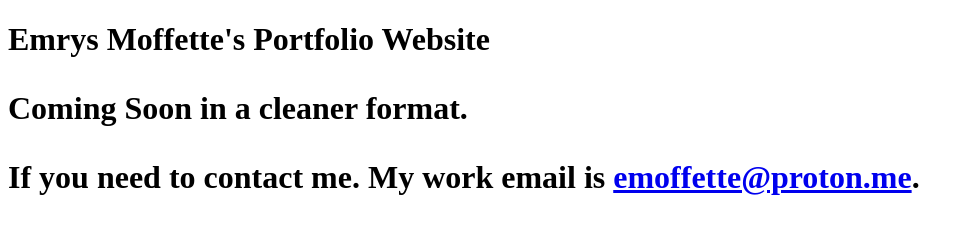
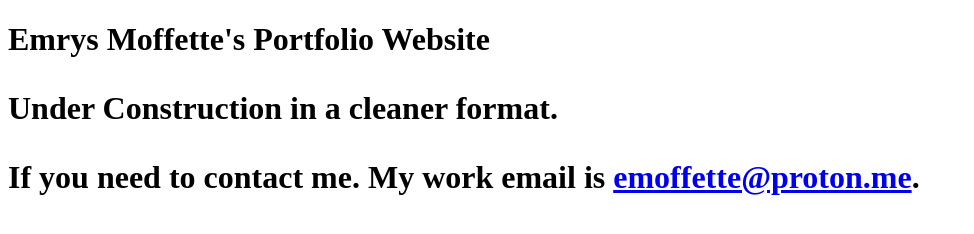
Before and after one commit to EmrMoff/EmrMoff.github.io, a plain HTML site: page index.html in a window 1280 px wide. Shown: the whole page, without its empty margins (0-974 px from the left). Drawn offline with Linux system fonts and the light colour scheme.

Commit message:
Update index.html

```diff
--- a/index.html
+++ b/index.html
@@ -2,7 +2,7 @@
 <html>
 <body>
 <h1>Emrys Moffette's Portfolio Website<h1>
-<p> Coming Soon in a cleaner format. <p>
+<p> Under Construction in a cleaner format. <p>
 <p> If you need to contact me. My work email is <a href="mailto:emoffette@proton.me">emoffette@proton.me</a>.<p>
 </body>
 </html>
```
